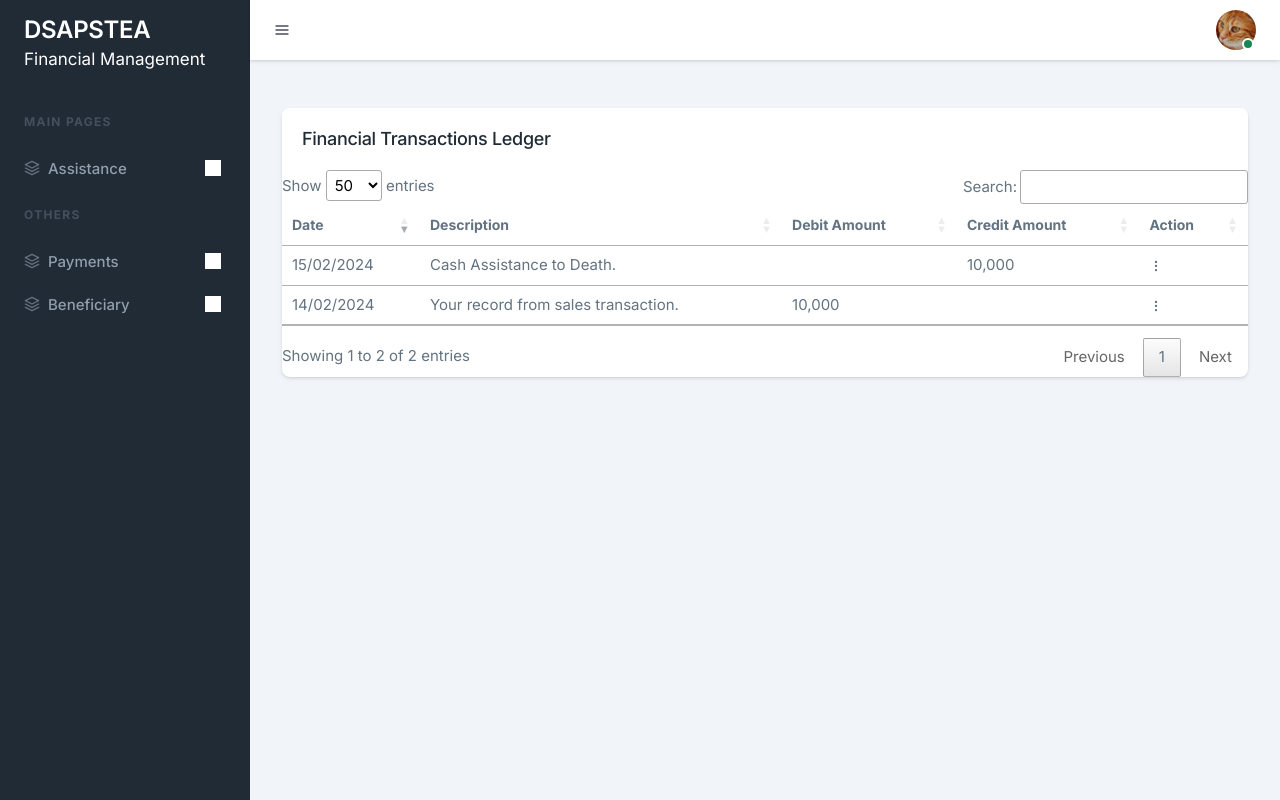
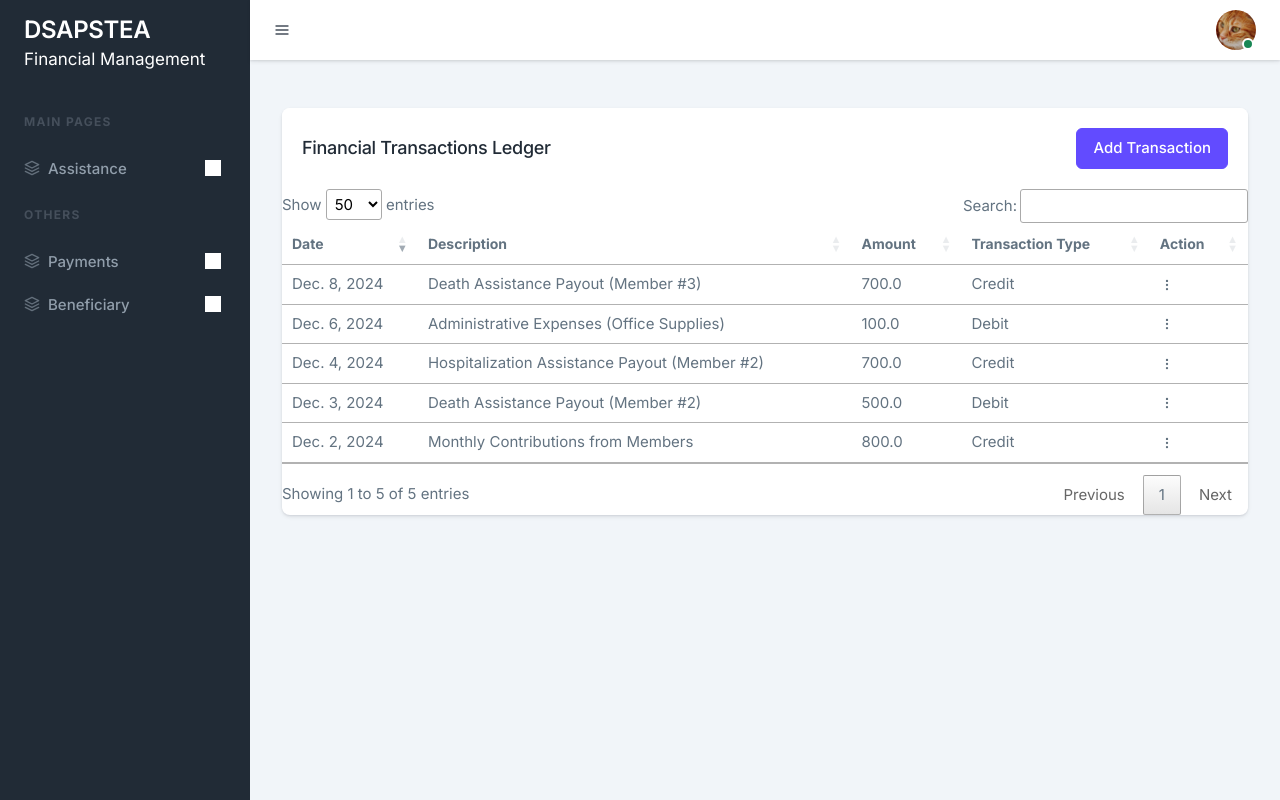
Before and after one commit to kiannaquines/financial-management-system-for-school, a Django app: page /ledger/list in a window 1280 px wide. Run offline with Django 5.2, Linux system fonts and the light colour scheme; data comes from the database, SQL or seed files in the repository; both versions use the stored data as it was after the commit; data that the repository does not hold is empty; some libraries are stand-ins or nearby versions; grey boxes are pictures that could not be loaded.

Commit message:
added ledger pdf generation

```diff
--- a/system/app_views/view.py
+++ b/system/app_views/view.py
@@ -55,7 +55,7 @@ def payments_page(request):
         "Firstname",
         "Lastname",
         "Employee ID",
-        "Amount",
+        "Collection",
         "Payment Type",
         "Date Paid",
     ]
@@ -289,7 +289,7 @@ def payment_page(request):
 @login_required(login_url="/auth/")
 def membership_fee_page(request):
     path = reverse_lazy("add_payment_page")
-    header_list = ["Paid By", "Amount", "Payment Type", "Date Paid"]
+    header_list = ["Paid By", "Collection", "Payment Type", "Date Paid"]
     field_list = [
         "id",
         "paid_by__user_id__first_name",
--- a/system/models.py
+++ b/system/models.py
@@ -17,7 +17,7 @@ class Ledger(models.Model):
     date_transaction = models.DateTimeField(auto_now_add=True)
 
     def __str__(self) -> str:
-        return f'{self.transaction_date} {self.amount}'
+        return f'Ledger for {self.transaction_date}- ₱ {self.amount}'
 
 class UnenrollReason(models.Model):
     unenrolled_member_name = models.CharField(max_length=255)
--- a/system/templates/includes/sidebar.html
+++ b/system/templates/includes/sidebar.html
@@ -112,18 +112,18 @@
                     class="nav-link has-arrow  collapsed "
                     href="#!"
                     data-bs-toggle="collapse"
-                    data-bs-target="#users"
+                    data-bs-target="#ledger"
                     aria-expanded="false"
                     aria-controls="users"
                 >
                     <i data-feather="users" class="nav-icon icon-xs me-2"></i>
                     Financial Ledger
                 </a>
-                <div id="users" class="collapse {% if 'ledger' in request.path %}show{% endif %}" data-bs-parent="#sideNavbar">
+                <div id="ledger" class="collapse {% if 'ledger' in request.path %}show{% endif %}" data-bs-parent="#sideNavbar">
                     <ul class="nav flex-column">
                         <li class="nav-item">
                             <a class="nav-link " href="{% url 'ledger_list' %}">
-                                Ledger Account
+                                Financial Ledger
                             </a>
                         </li>
                         <li class="nav-item">
--- a/system/templates/ledger.html
+++ b/system/templates/ledger.html
@@ -5,9 +5,11 @@
 <div class="container-fluid mt-n20 px-6">
     <div class="row my-6">
         <div class="col-xl-12 col-lg-12 col-md-12 col-12">
+            {% include './includes/message.html' %}
             <div class="card h-100">
-                <div class="card-header border-0 bg-white py-4">
+                <div class="card-header border-0 bg-white py-4 d-flex align-items-center justify-content-between">
                     <h4 class="mb-0">Financial Transactions Ledger</h4>
+                    <a href="{% url 'ledger_add' %}" class="btn btn-primary">Add Transaction</a>
                 </div>
                 <div class="table-responsive">
                     <table class="table text-nowrap" id="datatable">
@@ -15,17 +17,18 @@
                             <tr>
                                 <th>Date</th>
                                 <th>Description</th>
-                                <th>Debit Amount</th>
-                                <th>Credit Amount</th>
+                                <th>Amount</th>
+                                <th>Transaction Type</th>
                                 <th>Action</th>
                             </tr>
                         </thead>
                         <tbody>
+                            {% for transaction in transactions %}
                             <tr>
-                                <td class="align-middle">14/02/2024</td>
-                                <td class="align-middle">Your record from sales transaction.</td>
-                                <td class="align-middle">10,000</td>
-                                <td class="align-middle"></td>
+                                <td class="align-middle">{{ transaction.transaction_date }}</td>
+                                <td class="align-middle">{{ transaction.description }}</td>
+                                <td class="align-middle">{{ transaction.amount }}</td>
+                                <td class="align-middle">{{ transaction.transaction_type }}</td>
                                 <td class="align-middle">
                                     <div class="dropdown dropstart">
                                         <a
@@ -40,37 +43,13 @@
                                             <i class="icon-xxs" data-feather="more-vertical"></i>
                                         </a>
                                         <div class="dropdown-menu" aria-labelledby="dropdownTeamOne{{ item.id }}">
-                                            <a class="dropdown-item" href="#">Edit</a>
-                                            <a class="dropdown-item" href="#">Remove</a>
+                                            <a class="dropdown-item" href="{% url 'update_ledger' pk=transaction.id %}">Edit</a>
+                                            <a class="dropdown-item" href="{% url 'delete_ledger' pk=transaction.id %}">Remove</a>
                                         </div>
                                     </div>
                                 </td>
                             </tr>
-                            <tr>
-                                <td class="align-middle">15/02/2024</td>
-                                <td class="align-middle">Cash Assistance to Death.</td>
-                                <td class="align-middle"></td>
-                                <td class="align-middle">10,000</td>
-                                <td class="align-middle">
-                                    <div class="dropdown dropstart">
-                                        <a
-                                            class="text-muted text-primary-hover"
-                                            href="#"
-                                            role="button"
-                                            id="dropdownTeamOne"
-                                            data-bs-toggle="dropdown"
-                                            aria-haspopup="true"
-                                            aria-expanded="false"
-                                        >
-                                            <i class="icon-xxs" data-feather="more-vertical"></i>
-                                        </a>
-                                        <div class="dropdown-menu" aria-labelledby="dropdownTeamOne{{ item.id }}">
-                                            <a class="dropdown-item" href="#">Edit</a>
-                                            <a class="dropdown-item" href="#">Remove</a>
-                                        </div>
-                                    </div>
-                                </td>
-                            </tr>
+                            {% endfor %}
                         </tbody>
                     </table>
                 </div>
--- a/system/urls.py
+++ b/system/urls.py
@@ -98,5 +98,8 @@ urlpatterns = [
 
     path('member/update/info/<int:pk>', UpdateMemberInfoDependents.as_view(), name="update_membership_dependent_page"),
     path('ledger/list', LedgerView.as_view(), name="ledger_list"),
+    path('ledger/add', AddTransactionToLedger.as_view(), name="ledger_add"),
+    path('ledger/update/<int:pk>', UpdateTransactionToLedger.as_view(), name="update_ledger"),
+    path('ledger/delete/<int:pk>', DeleteTransactionToLedger.as_view(), name="delete_ledger"),
     path('ledger/list/export', ExportLedgerView.as_view(), name="export_ledger_list"),
 ]
--- a/system/views.py
+++ b/system/views.py
@@ -1,8 +1,8 @@
-from pyexpat.errors import messages
+from django.contrib import messages
 from typing import Any
 from django.forms import BaseModelForm
 from django.shortcuts import render
-from system.forms import UpdateMembershipInforDependentsForm
+from system.forms import LedgerForm, UpdateMembershipInforDependentsForm
 from system.models import *
 from django.db.models import Sum
 from authentication.models import AuthUser
@@ -15,19 +15,202 @@ from django.contrib.auth.decorators import login_required
 from datetime import datetime
 from django.db.models.functions import TruncMonth
 from django.db.models import Count
-from django.views.generic import View
+from django.views.generic import View, CreateView, UpdateView, DeleteView
 
+class DeleteTransactionToLedger(DeleteView):
+    pk_url_kwarg = 'pk'
+    template_name = 'pages/delete.html'
+    model = Ledger
+    success_url = reverse_lazy('ledger_list')
+
+    def get_context_data(self, **kwargs: Any) -> dict[str, Any]:
+        context = super().get_context_data(**kwargs)
+        context['header_title'] = 'Delete Transaction'
+        return context
+
+    def form_valid(self, form: BaseModelForm) -> HttpResponse:
+        messages.success(
+            self.request,
+            'You have successfully remove transaction to the ledger.',
+            extra_tags='success_tag'
+        )
+        return super().form_valid(form)
+
+    def form_invalid(self, form: BaseModelForm) -> HttpResponse:
+        for field, errors in form.errors.items():
+            for error in errors:
+                messages.error(self.request, f"{field}: {error}")
+        return super().form_invalid(form)
+
+
+
+class UpdateTransactionToLedger(UpdateView):
+    pk_url_kwarg = 'pk'
+    template_name = 'pages/add.html'
+    model = Ledger
+    form_class = LedgerForm
+    success_url = reverse_lazy('ledger_list')
+
+    def get_context_data(self, **kwargs: Any) -> dict[str, Any]:
+        context = super().get_context_data(**kwargs)
+        context['header_title'] = 'Update Transaction'
+        return context
+
+    def form_valid(self, form: BaseModelForm) -> HttpResponse:
+        form.instance.recorded_by = self.request.user
+        messages.success(
+            self.request,
+            'You have successfully updated transaction to the ledger.',
+            extra_tags='success_tag'
+        )
+        return super().form_valid(form)
+
+    def form_invalid(self, form: BaseModelForm) -> HttpResponse:
+        for field, errors in form.errors.items():
+            for error in errors:
+                messages.error(self.request, f"{field}: {error}")
+        return super().form_invalid(form)
+
+class AddTransactionToLedger(CreateView):
+    template_name = 'pages/add.html'
+    model = Ledger
+    form_class = LedgerForm
+    success_url = reverse_lazy('ledger_list')
+
+    def get_context_data(self, **kwargs: Any) -> dict[str, Any]:
+        context = super().get_context_data(**kwargs)
+        context['header_title'] = 'Add Transaction'
+        return context
+
+    def form_valid(self, form: BaseModelForm) -> HttpResponse:
+        form.instance.recorded_by = self.request.user
+        messages.success(
+            self.request,
+            'You have successfully added a new transaction to the ledger.',
+            extra_tags='success_tag'
+        )
+        return super().form_valid(form)
+
+    def form_invalid(self, form: BaseModelForm) -> HttpResponse:
+        for field, errors in form.errors.items():
+            for error in errors:
+                messages.error(self.request, f"{field}: {error}")
+        return super().form_invalid(form)
 
 class ExportLedgerView(View):
     template_name = "export_ledger.html"
     def get(self, request, *args, **kwargs):
         context = {}
+        context['transactions'] = Ledger.objects.all().order_by('date_transaction')
         return render(request, self.template_name, context)
+
+    def post(self, request):
+        from reportlab.lib import colors
+        from reportlab.lib.pagesizes import A3
+        from reportlab.lib.styles import getSampleStyleSheet, ParagraphStyle
+        from reportlab.platypus import SimpleDocTemplate, Table, TableStyle, Paragraph, Spacer
+        from reportlab.lib.units import inch
+        from django.http import HttpResponse
+        from datetime import datetime
+        import io
+
+
+        buffer = io.BytesIO()
+
+        doc = SimpleDocTemplate(
+            buffer,
+            pagesize=A3,
+            rightMargin=40,
+            leftMargin=40,
+            topMargin=10,
+            bottomMargin=72
+        )
+        doc.title = 'DSAPSTEA Financial Management Ledger'
+
+        elements = []
+        custom_blue = colors.HexColor('#014171')
+        custom_grid_color = colors.HexColor('#f5f5f5')
+        styles = getSampleStyleSheet()
+        title_style = ParagraphStyle(
+            'CustomTitle',
+            parent=styles['Heading1'],
+            fontSize=24,
+            spaceAfter=30,
+            textColor=custom_blue,
+        )
+
+        title = Paragraph("DSAPSTEA FINANCIAL LEDGER", title_style)
+        elements.append(title)
+
+        transactions = Ledger.objects.all().order_by('transaction_date')
+
+        data = [['No', 'Date', 'Description', 'Collection', 'Expense']]
+
+        total_income = 0
+        total_expense = 0
+
+        for idx, trans in enumerate(transactions, 1):
+            amount = abs(trans.amount)
+            if trans.transaction_type == "Credit":
+                income = f"{amount:,.2f}"
+                expense = ""
+                total_income += amount
+            else:
+                income = ""
+                expense = f"{amount:,.2f}"
+                total_expense += amount
+
+            data.append([
+                str(idx),
+                trans.transaction_date.strftime('%d/%m/%Y'),
+                trans.description,
+                income,
+                expense
+            ])
+
+        data.append(['TOTALS:', '', '', f'P {total_income:,.2f}', f'P {total_expense:,.2f}'])
+
+        balance = total_income - total_expense
+        data.append(['BALANCE:', '', '', f'P {balance:,.2f}', ''])
+
+        table = Table(data, colWidths=[1*inch, 1.5*inch, 4*inch, 2*inch, 2*inch])
+
+
+        style = TableStyle([
+            ('BACKGROUND', (0, 0), (-1, 0), custom_blue),
+            ('TEXTCOLOR', (0, 0), (-1, 0), colors.white),
+            ('ALIGN', (0, 0), (-1, -1), 'CENTER'),
+            ('FONTNAME', (0, 0), (-1, 0), 'Helvetica-Bold'),
+            ('FONTSIZE', (0, 0), (-1, 0), 12),
+            ('BOTTOMPADDING', (0, 0), (-1, 0), 12),
+            ('BACKGROUND', (0, -2), (-1, -1), colors.transparent),
+            ('TEXTCOLOR', (0, -2), (-1, -1), custom_blue),
+            ('FONTNAME', (0, -2), (-1, -1), 'Helvetica-Bold'),
+            ('FONTSIZE', (0, -2), (-1, -1), 12),
+            ('GRID', (0, 0), (-1, -2), 1, custom_grid_color),
+            ('ALIGN', (3, 1), (-1, -1), 'RIGHT'),
+            ('ALIGN', (0, 0), (2, -1), 'LEFT'),
+        ])
+        table.setStyle(style)
+
+        elements.append(table)
+
+        doc.build(elements)
+
+        pdf = buffer.getvalue()
+        buffer.close()
+
+        response = HttpResponse(content_type='application/pdf')
+        response['Content-Disposition'] = 'attachment; filename="accounting_ledger.pdf"'
+        response.write(pdf)
+
+        return response
 
 class LedgerView(View):
     template_name = "ledger.html"
     def get(self, request, *args, **kwargs):
         context = {}
+        context['transactions'] = Ledger.objects.all().order_by('date_transaction')
         return render(request, self.template_name, context)
 
 
```
Also changed, not shown: system/forms.py (+25 -0 lines), system/templates/export_ledger.html (+11 -12 lines), db.sqlite3.
